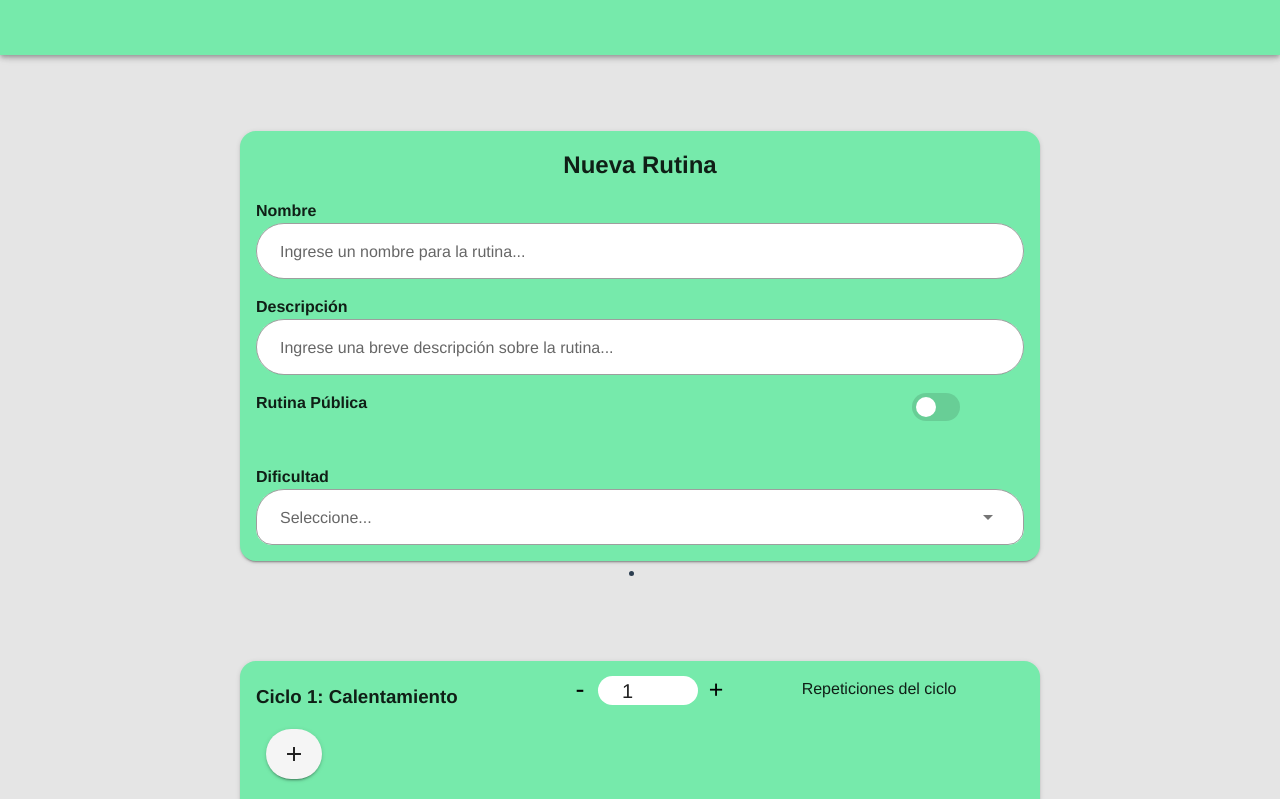
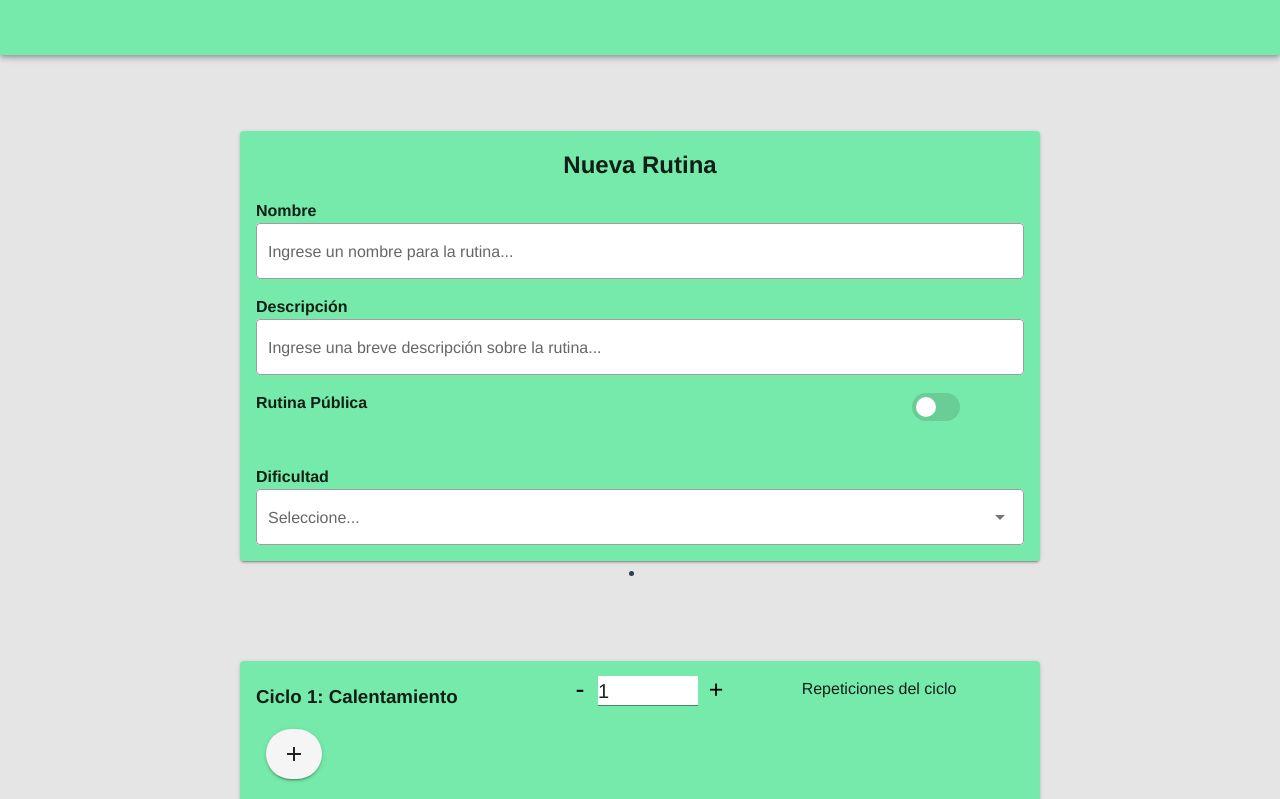
Before and after one commit to daviditco4/rutinapp-website, a Vue app: page /create-routine in a window 1280 px wide. Shown: the top 799 px of the page. Built offline with nearby package versions, Linux system fonts and the light colour scheme.

Commit message:
Cambio routine

```diff
--- a/src/components/NewCycle.vue
+++ b/src/components/NewCycle.vue
@@ -1,7 +1,7 @@
 <template>
   <v-container>
   <template>
-    <v-card class="pa-md-4 mx-lg-auto mt-16 rounded-xl" width="800px" color="primary">
+    <v-card class="pa-md-4 mx-lg-auto mt-16" width="800px" color="primary">
       <v-row align="center">
         <v-col justify="left" cols="12" md="5">
           <h3 class="text-left">Ciclo {{cycle.id}}: {{ translate(cycle.type) }}</h3>
@@ -12,9 +12,9 @@
         </v-col>
       </v-row>
 
-          <li v-for="exercise in exercises" :key="exercise.id">
+          <span v-for="exercise in exercises" :key="exercise.id">
             <Exercise v-bind:exercise="exercise"></Exercise>
-          </li>
+          </span>
 
           <v-row>
             <v-col cols="12" sm="6">
@@ -51,7 +51,7 @@
         <v-row v-if="cycle.id == cycles.length-1" style="position: relative" justify="center">
           <v-col cols="12" md="3">
             <v-expand-transition>
-              <v-card class="rounded-xl">
+              <v-card class="">
                 <v-row v-if="hover">
                   <v-col class="justify-start">
                     <span style="margin-left: 20px">NUEVO</span>
--- a/src/components/modifyCounter.vue
+++ b/src/components/modifyCounter.vue
@@ -1,8 +1,8 @@
 <template>
   <div class="lg">
-    <v-row justify="center">
+    <v-row justify="end">
     <v-btn class="black--text" style="font-size:27px" icon @click="subTimes()">-</v-btn>
-        <v-text-field style="max-width: 100px;font-size: 20px" dense rounded background-color="white" v-model.number="counter"></v-text-field>
+        <v-text-field style="max-width: 100px;font-size: 20px" dense background-color="white" v-model.number="counter"></v-text-field>
       <v-btn class="black--text" style="font-size:25px" icon @click="addTimes()">+</v-btn>
     </v-row>
   </div>
--- a/src/views/CreateRoutine.vue
+++ b/src/views/CreateRoutine.vue
@@ -1,7 +1,7 @@
 <template>
   <div class="create-routine">
     <v-container>
-      <v-card class="pa-md-4 mx-lg-auto mt-16 rounded-xl" width="800px" color="primary">
+      <v-card class="pa-md-4 mx-lg-auto mt-16 " width="800px" color="primary">
         <v-row no-gutters>
           <v-col>
             <h2 v-if="!$editValue" class="d-flex justify-center">Nueva Rutina</h2>
@@ -15,7 +15,7 @@
           </v-col>
         </v-row>
         <v-text-field
-            label="Ingrese un nombre para la rutina..." solo rounded flat outlined  light  hide-details background-color="white"
+            label="Ingrese un nombre para la rutina..." solo flat outlined  light  hide-details background-color="white"
             v-model="name"
         ></v-text-field>
 
@@ -25,7 +25,7 @@
           </v-col>
         </v-row>
         <v-text-field
-            label="Ingrese una breve descripción sobre la rutina..." solo rounded flat outlined  light  hide-details background-color="white"
+            label="Ingrese una breve descripción sobre la rutina..." solo flat outlined  light  hide-details background-color="white"
             v-model="detail"
         ></v-text-field>
 
@@ -44,7 +44,7 @@
           </v-col>
         </v-row>
         <v-select v-model="difficulty" :items="levels" item-text="name" item-value="code" label="Seleccione..." solo
-                  rounded flat outlined light hide-details background-color="white"
+                  flat outlined light hide-details background-color="white"
         ></v-select>
       </v-card>
 
```
